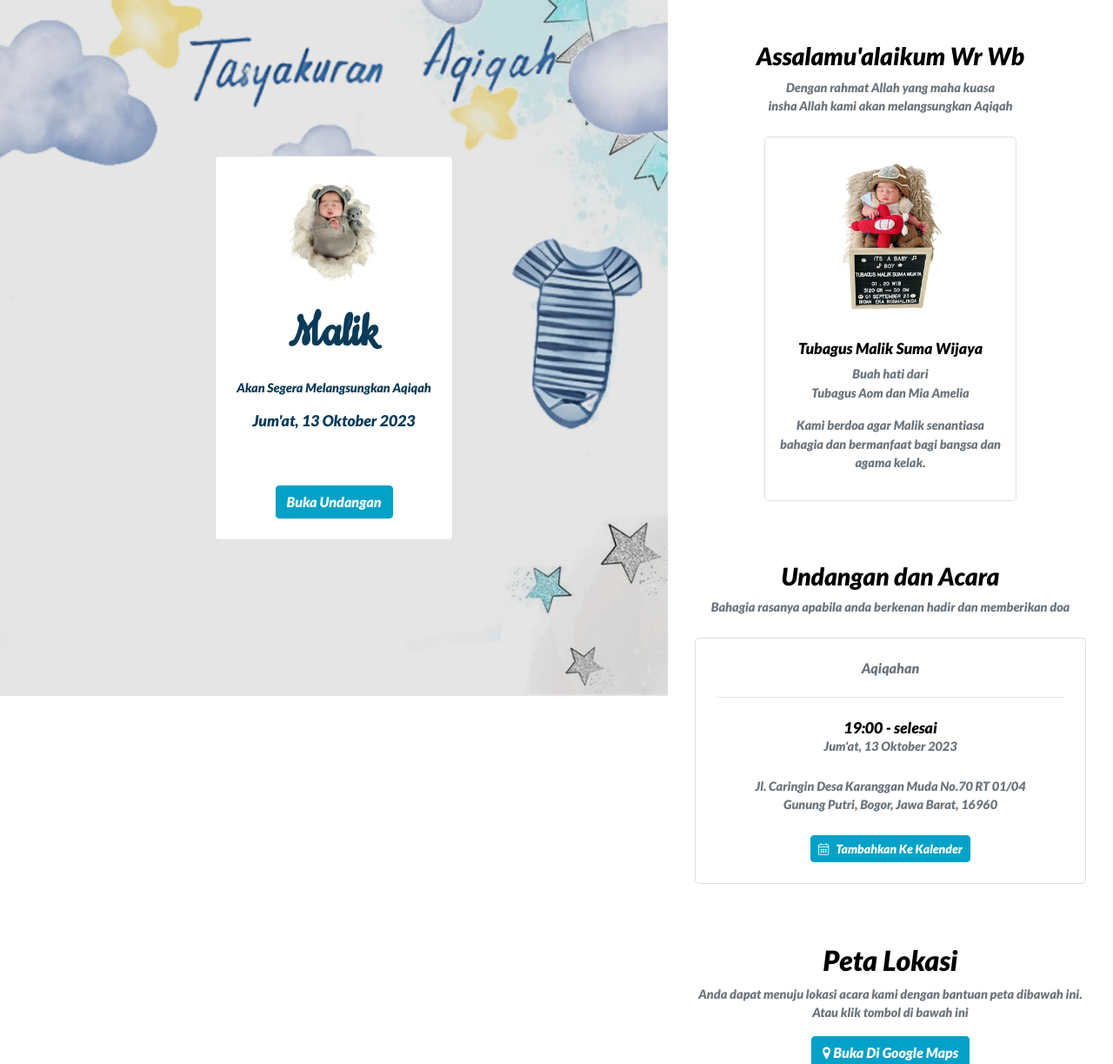
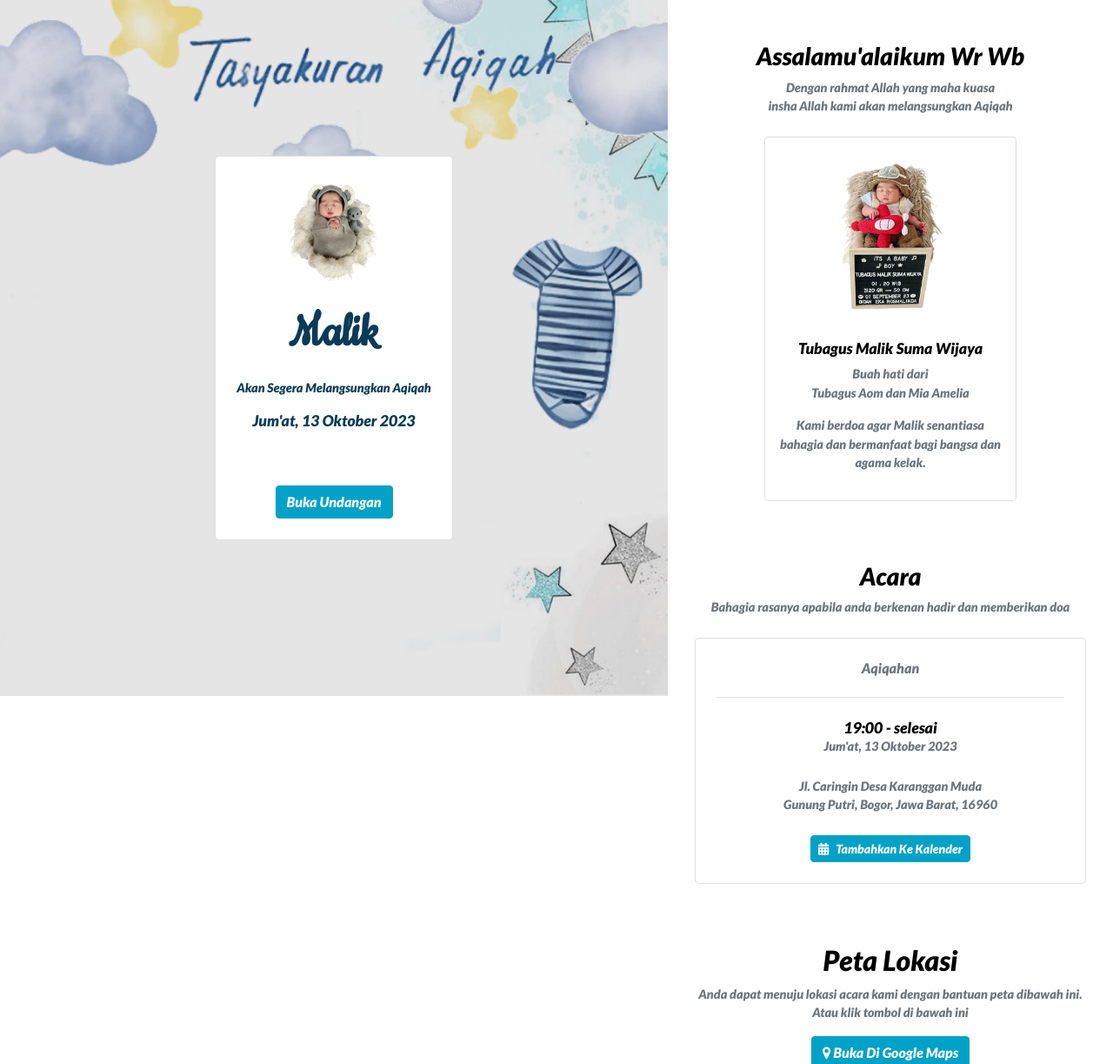
Before and after one commit to tubagusaom/malik_aqiqah, a PHP site: page / in a window 1280 px wide. Shown: the top 1223 px of the page at 87% size. Run offline with PHP 8.4, Linux system fonts and the light colour scheme.

Commit message:
mergenew

```diff
--- a/index.php
+++ b/index.php
@@ -111,7 +111,7 @@
               <!-- Start Undangan -->
               <div class="text-center mt-5" id="acara">&nbsp;</div>
               <div class="text-center">
-                <h3 class="text-black">Undangan dan Acara</h3>
+                <h3 class="text-black">Acara</h3>
                 Bahagia rasanya apabila anda berkenan hadir dan memberikan doa
               </div>
               <div class="p-4 card hover bg-white text-center radius-10 mt-4">
@@ -120,7 +120,7 @@
                 <h5 class="mb-0 text-black">19:00 - selesai</h5>
                 <div>Jum'at, 13 Oktober 2023</div>
                 <div class="mt-4">
-                  Jl. Caringin Desa Karanggan Muda No.70 RT 01/04 <br>
+                  Jl. Caringin Desa Karanggan Muda <br>
                   Gunung Putri, Bogor, Jawa Barat, 16960
                 </div>
                 <div class="mt-4">
@@ -128,7 +128,7 @@
                     href="http://www.google.com/calendar/event?action=TEMPLATE&amp;text=Aqiqahan+Malik&amp;dates=20231013T193000%2F20231013T235900&amp;location=Jl. Caringin Desa Karanggan Muda No.70 RT 01 RW 04 Gunung Putri, Bogor, Jawa Barat, 16960"
                     class="btn btn-primary btn-sm"
                     target="_blank"
-                    ><i class="fal fa-calendar mr-2"></i>Tambahkan Ke Kalender</a
+                    ><i class="fal fa-calendar mr-2" style="font-weight:bold;"></i>Tambahkan Ke Kalender</a
                   >
                 </div>
               </div>
@@ -142,19 +142,12 @@
                   Anda dapat menuju lokasi acara kami dengan bantuan peta
                   dibawah ini. Atau klik tombol di bawah ini
                 </p>
-                <a
-                  href="https://maps.app.goo.gl/xVbJMCdntrU2dfzYA"
-                  class="btn btn-primary"
-                  > <i class="fa fa-map-marker"></i> Buka Di Google Maps </a
-                >
+                <a href="https://maps.app.goo.gl/xVbJMCdntrU2dfzYA" class="btn btn-primary">
+                  <i class="fa fa-map-marker"></i> Buka Di Google Maps
+                </a>
               </div>
-              <div
-                class="p-3 bg-white text-center radius-10 card-undangan mt-4"
-              >
-                <div
-                  class="p-3 bg-white text-center radius-10 card-undangan"
-                  id="map"
-                >
+              <div class="bg-white text-center radius-10 card-undangan mt-4">
+                <div class="p-3 bg-white text-center radius-10 card-undangan" id="map">
                   <div class="mapouter">
                     <div class="gmap_canvas">
                       <iframe
```
